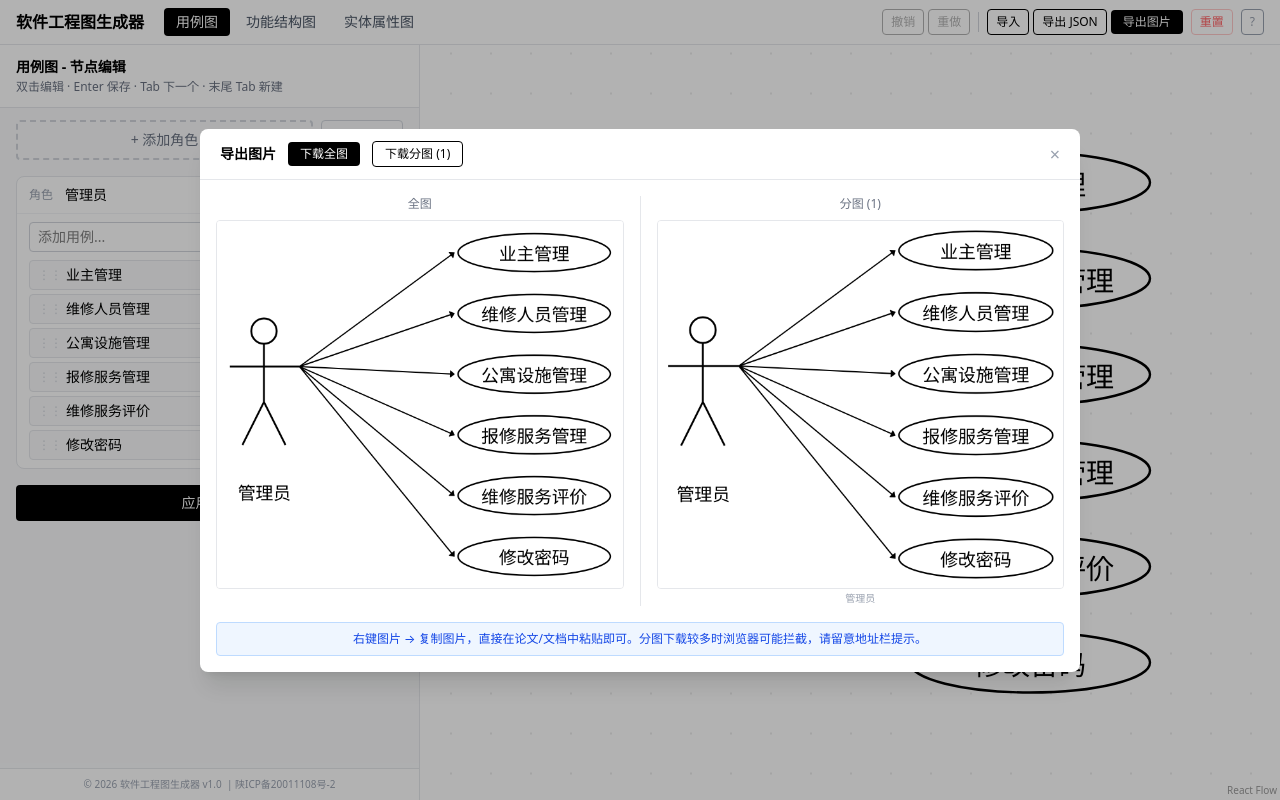
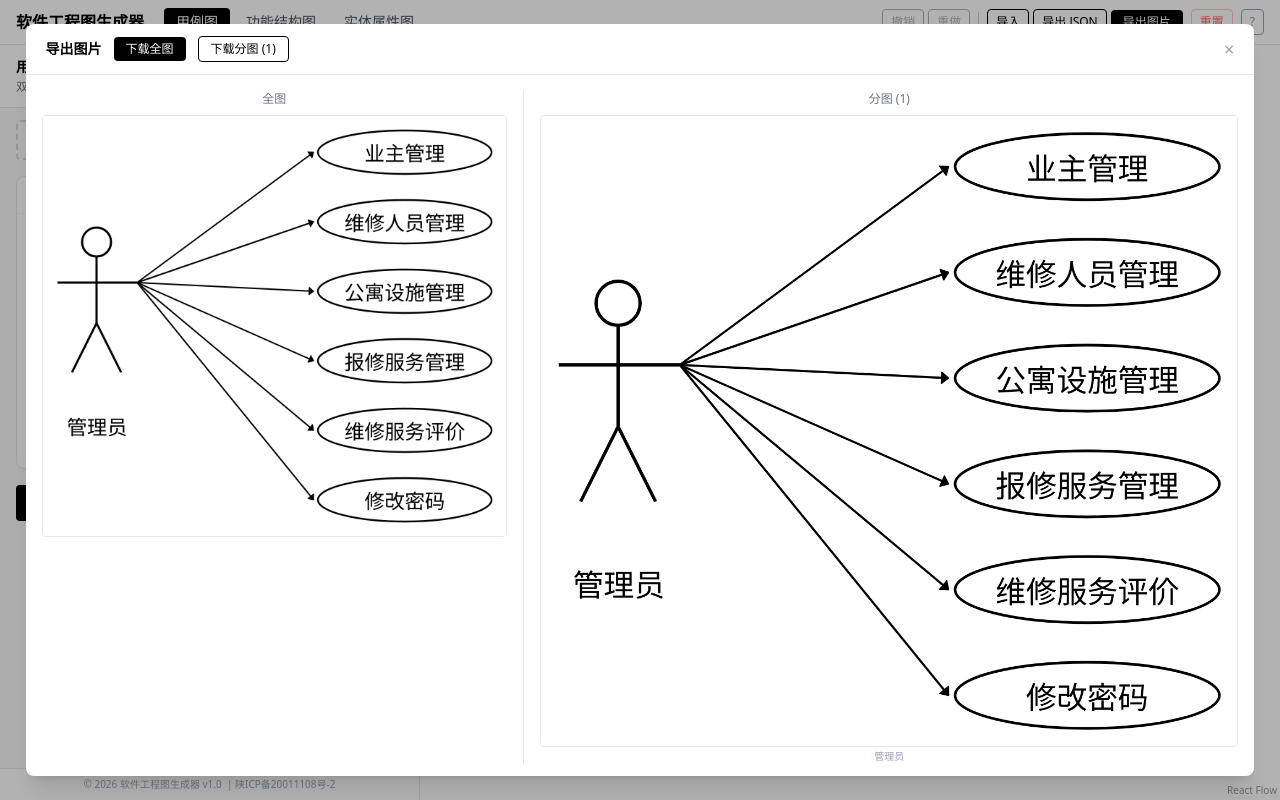
Before and after one commit to AmaTsumeAkira/se-diagram-generator, a React (Vite) app: page / in a window 1280 px wide. Both pictures are taken after a click on the button "导出图片". Built offline with nearby package versions, Linux system fonts and the light colour scheme.

Commit message:
fix: 修复重复return语法错误 + 模态框放大网格分图

```diff
--- a/src/components/panels/ExportModal.tsx
+++ b/src/components/panels/ExportModal.tsx
@@ -112,9 +112,11 @@ export default function ExportModal({ active, config, flowRef, onClose }: Props)
     const a = document.createElement('a'); a.download = `${name}.png`; a.href = url; a.click()
   }
 
+  const splitCols = Math.ceil(Math.sqrt(splitUrls.length))
+
   return (
     <div className="fixed inset-0 z-50 flex items-center justify-center bg-black/30" onClick={onClose}>
-      <div className="bg-white rounded-lg shadow-xl w-[880px] max-h-[90vh] flex flex-col" onClick={(e) => e.stopPropagation()}>
+      <div className="bg-white rounded-lg shadow-xl w-[96vw] max-w-[1400px] max-h-[94vh] flex flex-col" onClick={(e) => e.stopPropagation()}>
         <div className="flex items-center justify-between px-5 py-3 border-b border-gray-200">
           <div className="flex items-center gap-3">
             <h3 className="text-sm font-semibold">导出图片</h3>
@@ -132,19 +134,25 @@ export default function ExportModal({ active, config, flowRef, onClose }: Props)
 
           {!loading && (
             <div className="flex gap-4">
-              <div className="flex-1 min-w-0">
+              {/* 左：全图 */}
+              <div className="flex-[2] min-w-0">
                 <p className="text-xs text-gray-500 mb-2 text-center font-medium">全图</p>
                 {fullUrl && <img src={fullUrl} alt="全图" className="w-full border border-gray-200 rounded" />}
               </div>
+
               <div className="w-px bg-gray-200 shrink-0" />
-              <div className="flex-1 min-w-0 space-y-2">
-                <p className="text-xs text-gray-500 text-center font-medium">分图 ({splitUrls.length})</p>
+
+              {/* 右：分图网格 */}
+              <div className="flex-[3] min-w-0">
+                <p className="text-xs text-gray-500 mb-2 text-center font-medium">分图 ({splitUrls.length})</p>
+                <div className="grid gap-2" style={{ gridTemplateColumns: `repeat(${splitCols}, 1fr)` }}>
                   {splitUrls.map((url, i) => (
                     <div key={i}>
                       <img src={url} alt={splitLabels[i]} className="w-full border border-gray-200 rounded" />
                       <p className="text-[10px] text-gray-400 mt-0.5 text-center">{splitLabels[i]}</p>
                     </div>
                   ))}
+                </div>
               </div>
             </div>
           )}
```
Lines whose indentation alone changed are shown as unchanged.
